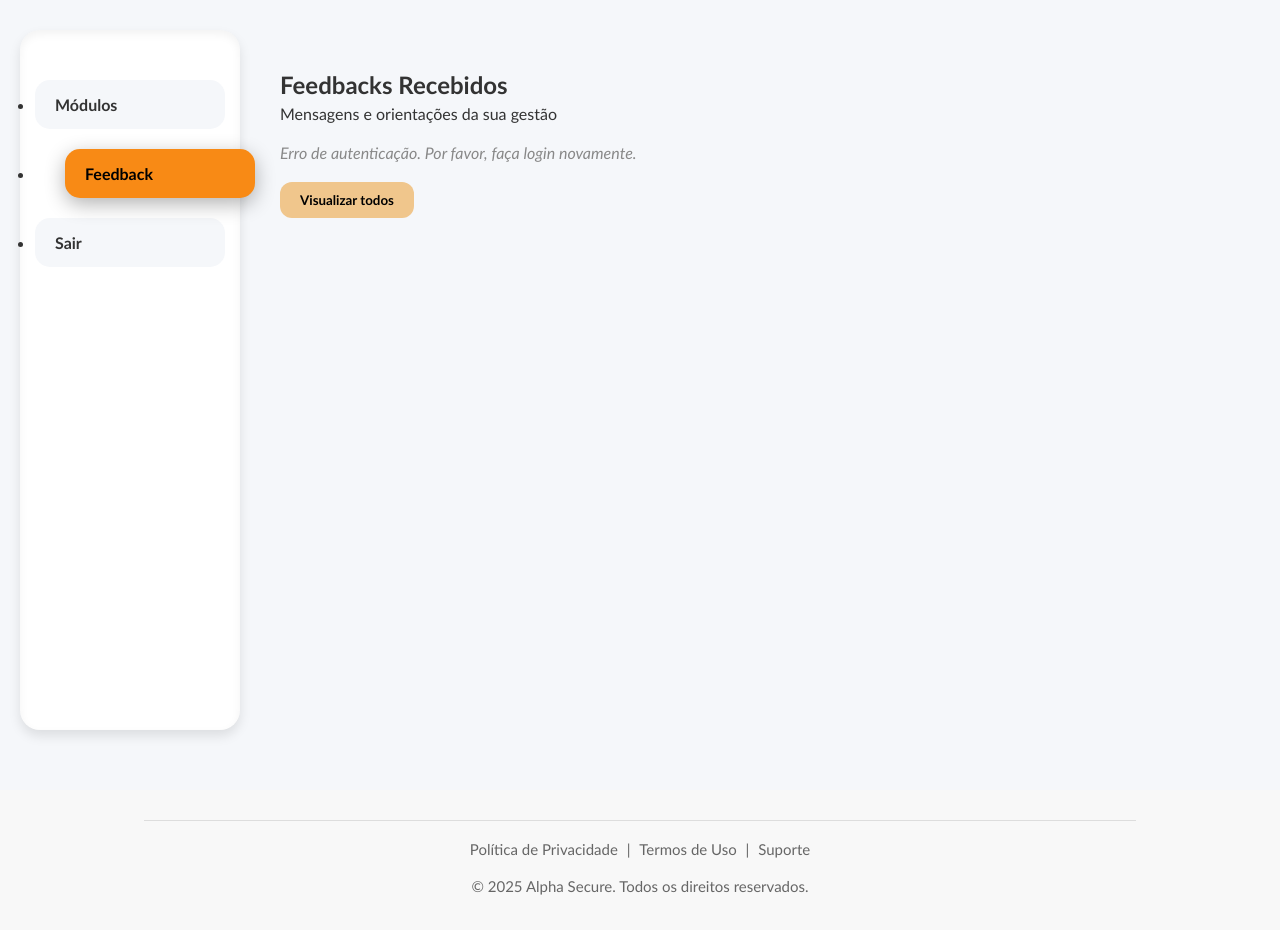
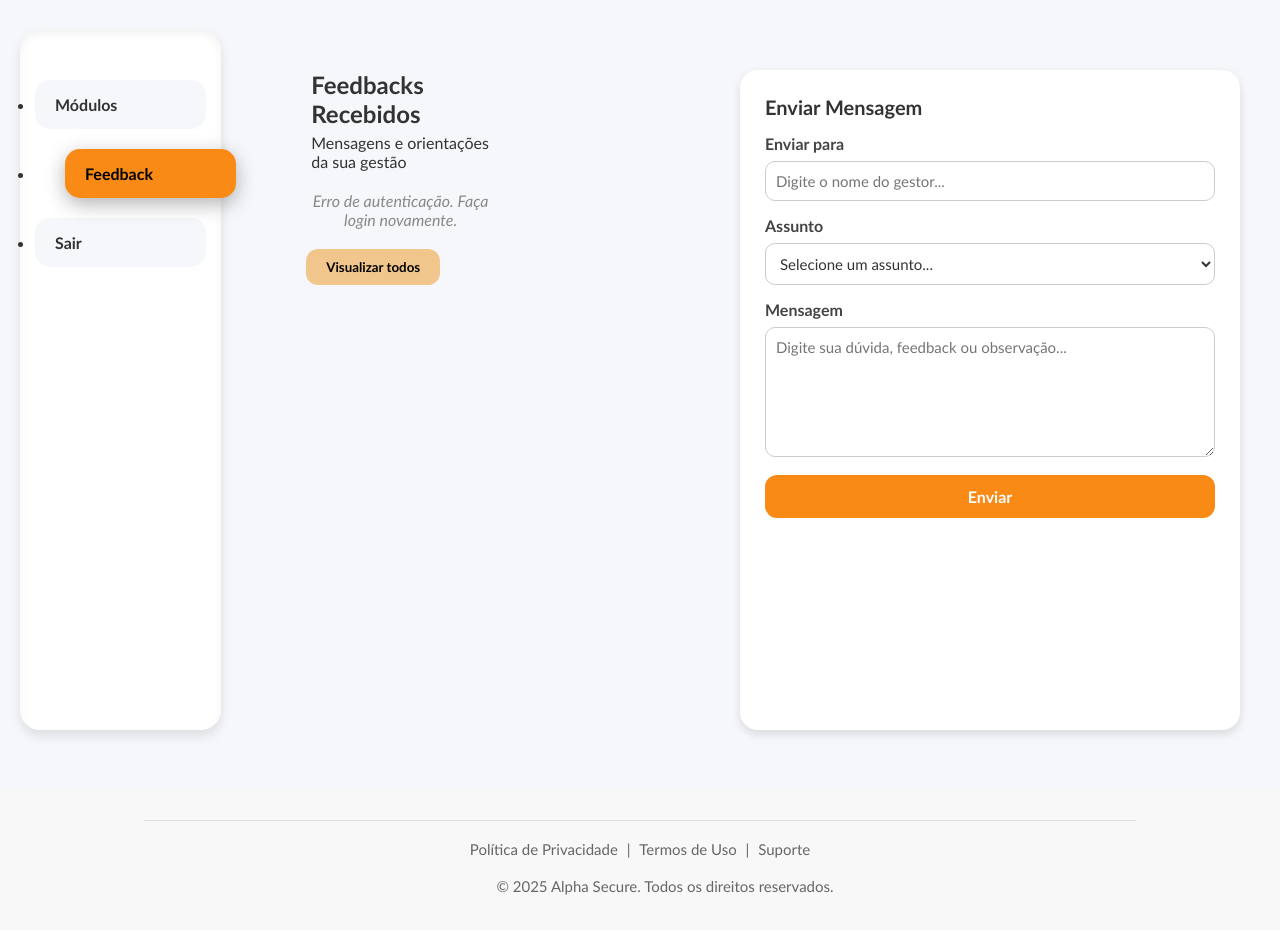
Before and after one commit to julianaalphasecure/treinamentos-internos, a Flask app: template src/templates/colaborador/feedback.html in a window 1280 px wide. Run offline with Flask 3, Linux system fonts and the light colour scheme; the template is opened without the code that fills it, so the values that code supplies are empty.

Commit message:
feat: Adição de feedback na página de colaborador

```diff
--- a/src/static/css/colaborador/feedback.css
+++ b/src/static/css/colaborador/feedback.css
@@ -10,9 +10,16 @@ body {
   color: #333;
 }
 
+
 .main-container {
   display: flex;
   margin: 30px 20px;
+}
+
+
+html, body {
+  overflow-x: hidden !important;
+  overflow-y: auto;
 }
 
 .sidebar {
@@ -59,14 +66,20 @@ body {
   display: flex;
 }
 
+
 .main-content {
   flex: 1;
   padding: 40px;
+  padding-right: 70px;
 }
 
 h2 {
   color: #333;
   margin-bottom: 5px;
+   margin-left: 50px;
+}
+  p {
+     margin-left: 50px;
   }
 
 .feedback-list {
@@ -82,6 +95,7 @@ h2 {
   border-radius: 12px;
   box-shadow: 0 4px 6px rgba(0,0,0,0.1);
   transition: transform 0.2s;
+  margin-left: 50px;
 }
 
 .feedback-card.read {
@@ -117,6 +131,7 @@ h2 {
   padding: 8px 12px;
   border-radius: 6px;
   cursor: pointer;
+
 }
 
 .mark-read-btn:hover {
@@ -131,6 +146,7 @@ h2 {
   border-radius: 12px;
   cursor: pointer;
   font-weight: bold;
+  margin-left: 45px;
 }
 
 .view-all-btn:hover {
@@ -154,7 +170,7 @@ h2 {
   }
 }
 
-/* Reset e fonte padrão */
+
 * {
   margin: 0;
   padding: 0;
@@ -162,7 +178,7 @@ h2 {
   font-family: 'Gill Sans', 'Gill Sans MT', Calibri, 'Trebuchet MS', sans-serif;
 }
 
-/* Variáveis de tema e fontes */
+
 :root {
   --primary: #f88a15;
 
@@ -178,12 +194,8 @@ h2 {
   --card-dark: #1e1e1e;
   --border-dark: #333;
 
-  --font-padrao: 16px;
-  --font-grande: 18px;
-  --font-muito-grande: 20px;
 }
 
-/* Body padrão */
 body {
   background-color: var(--bg-light);
   color: var(--text-light);
@@ -191,18 +203,16 @@ body {
   transition: background-color 0.4s, color 0.4s, font-size 0.3s;
 }
 
-/* Tema escuro */
 body[data-theme="escuro"] {
   background-color: var(--bg-dark);
   color: var(--text-dark);
 }
 
-/* Tamanhos de fonte */
 body[data-font="padrao"] { font-size: var(--font-padrao); }
 body[data-font="grande"] { font-size: var(--font-grande); }
 body[data-font="muito-grande"] { font-size: var(--font-muito-grande); }
 
-/* Inputs, selects e textareas */
+
 input, select, textarea {
   background-color: var(--card-light);
   color: var(--text-light);
@@ -220,44 +230,7 @@ body[data-theme="escuro"] textarea {
   border-color: var(--border-dark);
 }
 
-/* Botões principais */
-button {
-  cursor: pointer;
-  border: none;
-  border-radius: 8px;
-  padding: 8px 16px;
-  transition: 0.3s;
-}
 
-button.primary {
-  background-color: var(--primary);
-  color: #fff;
-}
-
-button.primary:hover {
-  opacity: 0.85;
-}
-
-/* Toast de mensagens */
-.toast {
-  position: fixed;
-  bottom: 25px;
-  right: 25px;
-  background-color: var(--primary);
-  color: #fff;
-  padding: 10px 18px;
-  border-radius: 8px;
-  opacity: 0;
-  transform: translateY(20px);
-  transition: opacity 0.4s ease, transform 0.4s ease;
-  z-index: 1000;
-}
-
-.toast.show {
-  opacity: 1;
-  transform: translateY(0);
-}
-/* === Footer === */
 .footer {
   background-color: #f8f8f8;
   color: #666;
@@ -295,3 +268,131 @@ button.primary:hover {
   margin-top: 10px;
   font-size: 15px;
 }
+
+
+.send-feedback-box {
+  width: 500px;
+  background: #fff;
+  padding: 25px;
+  border-radius: 18px;
+  box-shadow: 0 4px 10px rgba(0,0,0,0.12);
+
+  margin-left: 180px;
+  margin-top: 40px;
+  margin-right: 20px;
+}
+
+.send-feedback-box h3 {
+  margin-bottom: 15px;
+  color: #333;
+  font-size: 20px;
+}
+
+.send-feedback-box label {
+  display: block;
+  margin-bottom: 8px;
+  font-weight: bold;
+  color: #444;
+}
+
+.send-feedback-box input,
+.send-feedback-box textarea,
+.send-feedback-box select {
+  width: 100%;
+  padding: 10px;
+  border-radius: 10px;
+  border: 1px solid #ccc;
+  margin-bottom: 15px;
+  font-size: 15px;
+}
+
+.send-btn {
+  width: 100%;
+  background: #f88a15;
+  color: #fff;
+  padding: 12px;
+  border: none;
+  border-radius: 12px;
+  font-size: 16px;
+  font-weight: bold;
+}
+
+.send-btn:hover {
+  background: #e07810;
+}
+
+.status-msg {
+  margin-top: 10px;
+  font-size: 14px;
+  color: #444;
+}
+
+.gestor-input-container {
+    position: relative;
+    width: 100%;
+    max-width: 400px;
+}
+
+#gestorSearch {
+    width: 100%;
+    padding: 10px 12px;
+    border: 1px solid #ccc;
+    border-radius: 8px;
+    outline: none;
+    font-size: 15px;
+    transition: 0.2s;
+}
+
+#gestorSearch:focus {
+    border-color: #007bff;
+    box-shadow: 0 0 3px rgba(0,123,255,0.4);
+}
+
+#autocompleteList {
+    position: absolute;
+    top: 100%;
+    left: 0;
+    right: 0;
+
+    background: white;
+    border: 1px solid #ccc;
+    border-top: none;
+
+    max-height: 180px;
+    overflow-y: auto;
+
+    border-radius: 0 0 10px 10px;
+    z-index: 999;
+
+    display: none;
+    box-shadow: 0 4px 10px rgba(0,0,0,0.15);
+}
+
+
+.autocomplete-item {
+    padding: 10px 12px;
+    cursor: pointer;
+    font-size: 15px;
+    transition: 0.2s;
+}
+
+
+.autocomplete-item:hover {
+    background: #f2f2f2;
+}
+
+
+.autocomplete-item.no-result {
+    color: #777;
+    cursor: default;
+    background: #fafafa;
+}
+
+#autocompleteList::-webkit-scrollbar {
+    width: 6px;
+}
+
+#autocompleteList::-webkit-scrollbar-thumb {
+    background: #bbb;
+    border-radius: 4px;
+}
--- a/src/static/js/colaborador/feedback.js
+++ b/src/static/js/colaborador/feedback.js
@@ -1,10 +1,65 @@
 const feedbackList = document.getElementById('feedbackList');
 const viewAllBtn = document.getElementById('viewAllBtn');
 
-// URLs da API
+
 const baseURL = "http://127.0.0.1:5000/colaborador/feedback";
+const baseUsersURL = "http://127.0.0.1:5000/usuarios";
 
-// Formata a data
+// ================== AUTOCOMPLETE – Buscar Gestores ==================
+async function loadGestores(query) {
+    if (!query || query.length < 1) return [];
+
+    try {
+        const response = await fetch(`${baseUsersURL}/gestores?nome=${query}`);
+        if (!response.ok) return [];
+
+        return await response.json();
+    } catch (err) {
+        console.error("Erro ao buscar gestores:", err);
+        return [];
+    }
+}
+
+
+const destinatarioInput = document.getElementById("destinatario");
+const destinatarioHidden = document.getElementById("destinatario_id");
+const autocompleteBox = document.getElementById("autocomplete-gestores");
+
+
+destinatarioInput.addEventListener("input", async () => {
+    autocompleteBox.innerHTML = "";
+    const nome = destinatarioInput.value.trim();
+
+    if (nome.length < 1) return;
+
+    const gestores = await loadGestores(nome);
+
+    autocompleteBox.style.display = gestores.length > 0 ? "block" : "none";
+
+    gestores.forEach(g => {
+        const item = document.createElement("div");
+        item.classList.add("autocomplete-item");
+        item.textContent = g.nome;
+
+        item.addEventListener("click", () => {
+            destinatarioInput.value = g.nome;
+            destinatarioHidden.value = g.id;
+            autocompleteBox.innerHTML = "";
+            autocompleteBox.style.display = "none";
+        });
+
+        autocompleteBox.appendChild(item);
+    });
+});
+
+
+document.addEventListener("click", (e) => {
+    if (!destinatarioInput.contains(e.target) && !autocompleteBox.contains(e.target)) {
+        autocompleteBox.style.display = "none";
+    }
+});
+
+// ================== Função: Formatar Data ==================
 function formatDate(datetime) {
     const date = new Date(datetime);
     return date.toLocaleDateString('pt-BR', {
@@ -16,18 +71,16 @@ function formatDate(datetime) {
     });
 }
 
-// ================== Carrega feedbacks via API (JWT Protegido) ==================
+// ================== Carregar Feedbacks ==================
 async function loadFeedbacks() {
     const TOKEN = localStorage.getItem("token_colaborador");
 
     if (!TOKEN) {
-        console.error("Token de colaborador não encontrado.");
-        feedbackList.innerHTML = '<p>Erro de autenticação. Por favor, faça login novamente.</p>';
+        feedbackList.innerHTML = '<p>Erro de autenticação. Faça login novamente.</p>';
         return;
     }
 
     try {
-        // ROTA ATUALIZADA: Busca os feedbacks APENAS DESTE colaborador
         const response = await fetch(`${baseURL}/meus-feedbacks`, {
             method: 'GET',
             headers: {
@@ -36,41 +89,33 @@ async function loadFeedbacks() {
             }
         });
 
-        // Tratar erro de autenticação ou servidor
         if (!response.ok) {
             if (response.status === 401 || response.status === 403) {
-                // Forçar logout se o token for inválido/expirado
                 localStorage.removeItem("token_colaborador");
-                localStorage.removeItem("usuario_colaborador");
                 window.location.href = "/src/templates/auth/login.html";
                 return;
             }
-            throw new Error(`Erro ${response.status} ao carregar feedbacks.`);
+            throw new Error(`Erro ${response.status}.`);
         }
 
         const data = await response.json();
         feedbackList.innerHTML = '';
 
         if (data.length === 0) {
-            feedbackList.innerHTML = '<p>Nenhum feedback recebido. Bom trabalho!</p>';
+            feedbackList.innerHTML = '<p>Nenhum feedback recebido.</p>';
             viewAllBtn.style.display = 'none';
             return;
         }
 
-        // Renderiza os cards de feedback
         data.forEach(fb => {
             const card = document.createElement('div');
             card.classList.add('feedback-card');
             card.dataset.id = fb.id;
-            if (fb.lido) {
-                card.classList.add('read');
-            } else {
-                card.classList.add('unread');
-            }
 
+            card.classList.add(fb.lido ? 'read' : 'unread');
+
+            const gestorNome = fb.gestor_nome || `ID ${fb.gestor_id}`;
             const tipo = fb.tipo || 'Feedback';
-            // Usa gestor_nome que o Model retorna
-            const gestorNome = fb.gestor_nome || `ID ${fb.gestor_id}`;
 
             card.innerHTML = `
                 <div class="feedback-header">
@@ -78,20 +123,23 @@ async function loadFeedbacks() {
                     <span class="feedback-from">De: ${gestorNome}</span>
                     <span class="feedback-date">${formatDate(fb.data_feedback)}</span>
                 </div>
+
                 <div class="feedback-message">${fb.mensagem}</div>
-                <button class="mark-read-btn" ${fb.lido ? 'disabled' : ''}>${fb.lido ? 'Lida' : 'Marcar como lida'}</button>
+
+                <button class="mark-read-btn" ${fb.lido ? 'disabled' : ''}>
+                    ${fb.lido ? 'Lida' : 'Marcar como lida'}
+                </button>
             `;
 
             feedbackList.appendChild(card);
         });
 
     } catch (err) {
-        console.error('Erro ao carregar feedbacks:', err);
         feedbackList.innerHTML = `<p>Falha ao carregar feedbacks: ${err.message}</p>`;
     }
 }
 
-// ================== Marca como lido via API (PUT) ==================
+// ================== Marcar Feedback como Lido ==================
 feedbackList.addEventListener('click', async (e) => {
     if (e.target.classList.contains('mark-read-btn') && !e.target.disabled) {
         const card = e.target.closest('.feedback-card');
@@ -99,59 +147,82 @@ feedbackList.addEventListener('click', async (e) => {
         const TOKEN = localStorage.getItem("token_colaborador");
 
         try {
-            // ROTA ATUALIZADA: Chama o endpoint de marcar-lido
             const response = await fetch(`${baseURL}/marcar-lido/${feedbackId}`, {
                 method: 'PUT',
-                headers: {
-                    'Authorization': `Bearer ${TOKEN}`
-                }
+                headers: { 'Authorization': `Bearer ${TOKEN}` }
             });
 
-            if (!response.ok) throw new Error("Falha ao marcar como lido.");
+            if (!response.ok) throw new Error("Erro ao marcar como lido.");
 
-            // Atualiza o DOM
             card.classList.add('read');
             card.classList.remove('unread');
             e.target.disabled = true;
             e.target.textContent = 'Lida';
 
         } catch (err) {
-            console.error('Erro ao marcar feedback como lido:', err);
+            console.error("Erro:", err);
         }
     }
 });
 
+// ================== Enviar Feedback ==================
+const form = document.getElementById("sendFeedbackForm");
+form.addEventListener("submit", async (e) => {
+    e.preventDefault();
+
+    const TOKEN = localStorage.getItem("token_colaborador");
+    const colaborador = JSON.parse(localStorage.getItem("usuario_colaborador"));
+
+    const data = {
+        gestor_id: destinatarioHidden.value,
+        colaborador_id: colaborador.id,
+        assunto: document.getElementById("assunto").value,
+        mensagem: document.getElementById("mensagem").value
+    };
+
+    if (!data.gestor_id) {
+        showToast("Selecione um gestor válido!");
+        return;
+    }
+
+    try {
+        const response = await fetch(`${baseURL}/enviar`, {
+            method: "POST",
+            headers: {
+                "Authorization": `Bearer ${TOKEN}`,
+                "Content-Type": "application/json"
+            },
+            body: JSON.stringify(data)
+        });
+
+        const result = await response.json();
+
+        if (!response.ok) {
+            showToast(result.error || "Erro ao enviar feedback.");
+            return;
+        }
+
+        showToast("Mensagem enviada com sucesso!");
+        form.reset();
+        destinatarioHidden.value = "";
+
+    } catch (err) {
+        console.error("Erro ao enviar feedback:", err);
+        showToast("Erro inesperado.");
+    }
+});
+
+// ================== Botão "Ver Todos" ==================
 viewAllBtn.addEventListener('click', loadFeedbacks);
+
+// ================== Carrega ao iniciar ==================
 loadFeedbacks();
 
-// ================== Preferências do usuário (Mantido) ==================
+
 document.addEventListener("DOMContentLoaded", () => {
     const savedTheme = localStorage.getItem("theme") || "claro";
     const savedFont = localStorage.getItem("font-size") || "padrao";
 
     document.body.setAttribute("data-theme", savedTheme);
     document.body.setAttribute("data-font", savedFont);
-
-    window.setTheme = (theme) => {
-        document.body.setAttribute("data-theme", theme);
-        localStorage.setItem("theme", theme);
-    };
-
-    window.setFontSize = (size) => {
-        document.body.setAttribute("data-font", size);
-        localStorage.setItem("font-size", size);
-    };
-
-    window.showToast = (msg, duration = 2500) => {
-        const toast = document.createElement("div");
-        toast.className = "toast";
-        toast.textContent = msg;
-        document.body.appendChild(toast);
-
-        setTimeout(() => toast.classList.add("show"), 100);
-        setTimeout(() => {
-            toast.classList.remove("show");
-            setTimeout(() => toast.remove(), 400);
-        }, duration);
-    };
 });
--- a/src/templates/colaborador/feedback.html
+++ b/src/templates/colaborador/feedback.html
@@ -4,15 +4,17 @@
   <meta charset="UTF-8">
   <meta name="viewport" content="width=device-width, initial-scale=1.0">
   <title>Meu Progresso - Feedback</title>
+
   <link rel="stylesheet" href="/src/static/css/colaborador/feedback.css">
+  <link rel="stylesheet" href="/src/static/css/global.css">
   <link rel="stylesheet" href="https://cdnjs.cloudflare.com/ajax/libs/font-awesome/6.4.0/css/all.min.css">
   <link rel="shortcut icon" href="/src/static/img/logo header.png" type="image/x-icon">
-  <link rel="stylesheet" href="/src/static/css/global.css">
+</head>
 
+<body>
 
-</head>
-<body>
   <div class="main-container">
+
 
     <aside class="sidebar">
       <nav>
@@ -24,30 +26,74 @@
       </nav>
     </aside>
 
+
     <div class="container">
+
+
       <div class="main-content">
         <h2>Feedbacks Recebidos</h2>
         <p>Mensagens e orientações da sua gestão</p>
 
         <div class="feedback-list" id="feedbackList">
-          <!-- Cards de feedback serão carregados via JS -->
+
         </div>
 
         <button class="view-all-btn" id="viewAllBtn">Visualizar todos</button>
       </div>
+
+
+      <div class="send-feedback-box">
+        <h3>Enviar Mensagem</h3>
+
+        <form id="sendFeedbackForm">
+
+
+  <label for="destinatario">Enviar para</label>
+  <input
+    type="text"
+    id="destinatario"
+    placeholder="Digite o nome do gestor..."
+    autocomplete="on"
+    required>
+
+
+<ul id="autocompleteList" class="autocomplete-list"></ul>
+
+          <label for="assunto">Assunto</label>
+          <select id="assunto" required>
+            <option value="">Selecione um assunto...</option>
+            <option value="duvida-modulo">Dúvida sobre um módulo</option>
+            <option value="erro-modulo">Erro em Módulo de Treinamento</option>
+            <option value="reportar-bug">Reportar Bug</option>
+            <option value="elogio">Elogio</option>
+            <option value="reclamacao">Reclamação</option>
+            <option value="outro">Outro</option>
+          </select>
+
+          <label for="mensagem">Mensagem</label>
+          <textarea id="mensagem" rows="6" placeholder="Digite sua dúvida, feedback ou observação..." required></textarea>
+
+          <button type="submit" class="send-btn">Enviar</button>
+        </form>
+
+        <p id="sendStatus" class="status-msg"></p>
+      </div>
+
     </div>
   </div>
-   <footer class="footer">
+
+  <footer class="footer">
     <hr class="footer-separator">
     <div class="footer-links">
-        <a href="#">Política de Privacidade</a> |
-        <a href="#">Termos de Uso</a> |
-        <a href="#">Suporte</a>
+      <a href="#">Política de Privacidade</a> |
+      <a href="#">Termos de Uso</a> |
+      <a href="#">Suporte</a>
     </div>
     <p class="footer-copy">&copy; 2025 Alpha Secure. Todos os direitos reservados.</p>
   </footer>
 
   <script src="/src/static/js/colaborador/feedback.js"></script>
   <script src="/src/static/js/global.js"></script>
+
 </body>
 </html>
```
Lines whose indentation alone changed are shown as unchanged.
